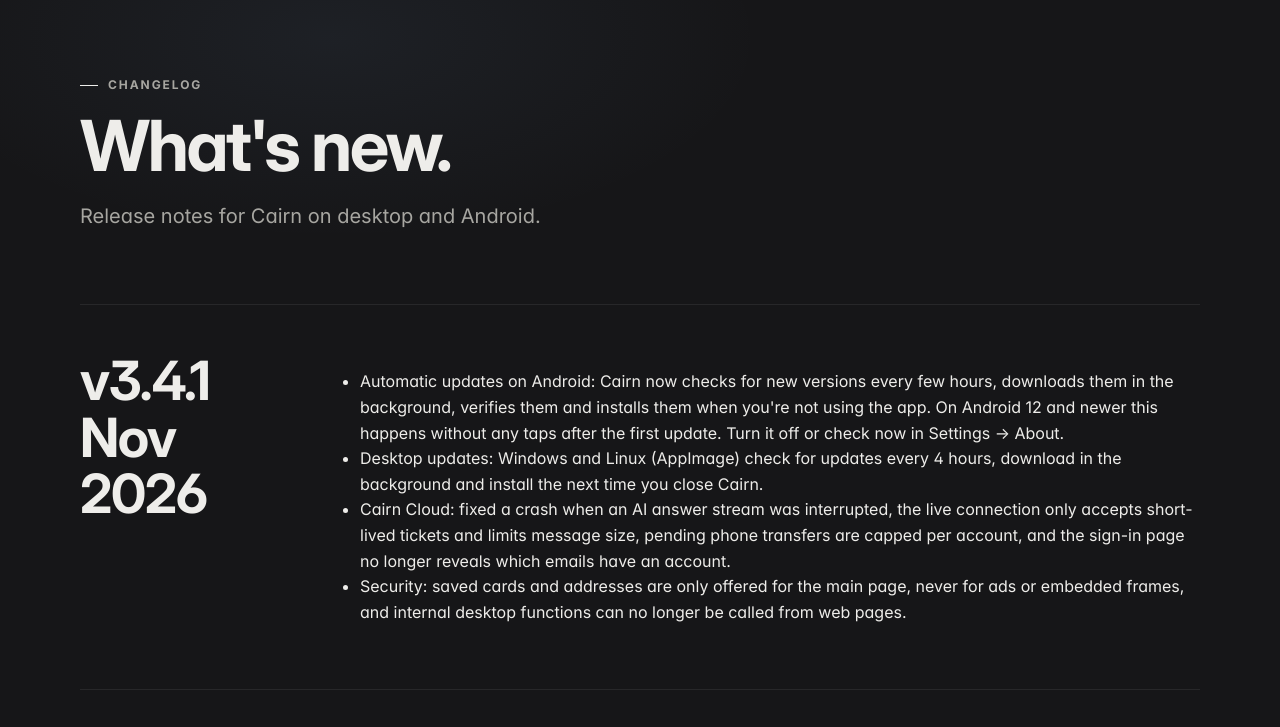
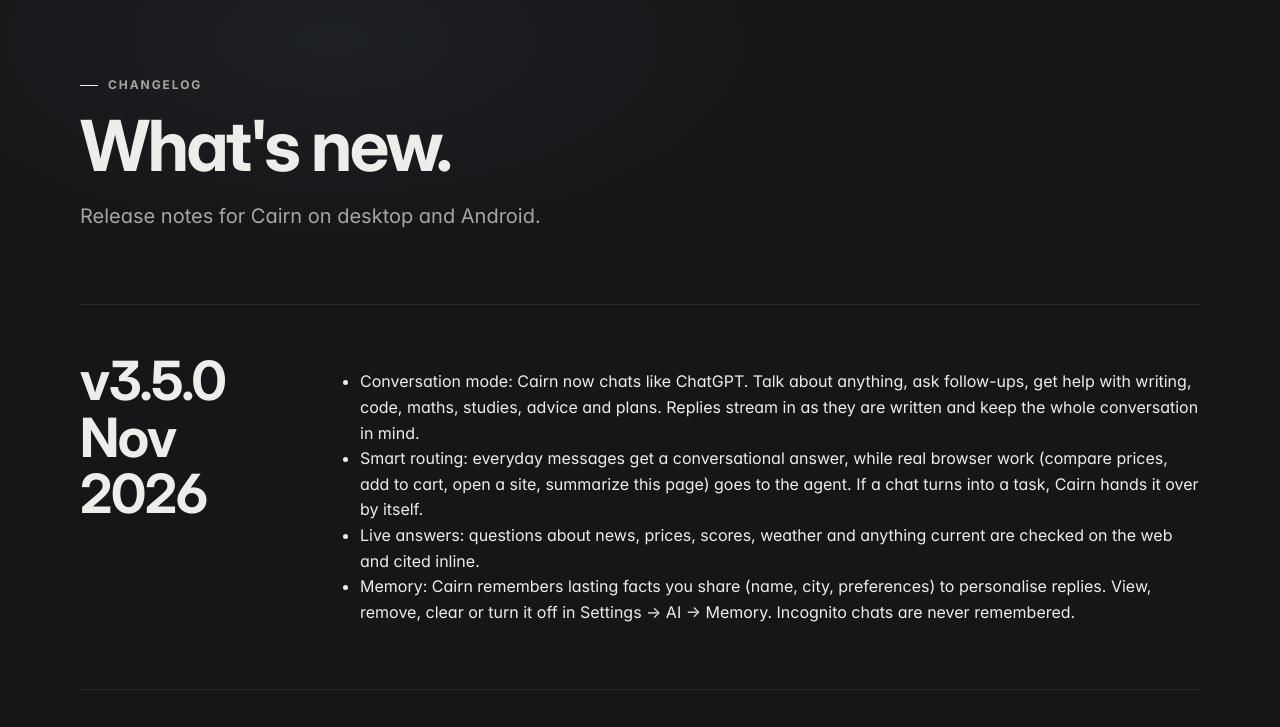
Before and after one commit to jangidpranshu1989-create/cairn, a plain HTML site: page changelog.html in a window 1280 px wide. Shown: the part 73-800 px from the top of the page. Drawn offline with Linux system fonts and the light colour scheme.

Commit message:
deploy: c88b13568bf5d11552ea16cc536e9b1ca30aaec3

```diff
--- a/changelog.html
+++ b/changelog.html
@@ -61,6 +61,12 @@
 
 <section class="sec" style="padding-top:16px">
   <div class="wrap log">
+  <article><h2>v3.5.0 <span>Nov 2026</span></h2><ul>
+  <li>Conversation mode: Cairn now chats like ChatGPT. Talk about anything, ask follow-ups, get help with writing, code, maths, studies, advice and plans. Replies stream in as they are written and keep the whole conversation in mind.</li>
+  <li>Smart routing: everyday messages get a conversational answer, while real browser work (compare prices, add to cart, open a site, summarize this page) goes to the agent. If a chat turns into a task, Cairn hands it over by itself.</li>
+  <li>Live answers: questions about news, prices, scores, weather and anything current are checked on the web and cited inline.</li>
+  <li>Memory: Cairn remembers lasting facts you share (name, city, preferences) to personalise replies. View, remove, clear or turn it off in Settings → AI → Memory. Incognito chats are never remembered.</li>
+  </ul></article>
   <article><h2>v3.4.1 <span>Nov 2026</span></h2><ul>
   <li>Automatic updates on Android: Cairn now checks for new versions every few hours, downloads them in the background, verifies them and installs them when you're not using the app. On Android 12 and newer this happens without any taps after the first update. Turn it off or check now in Settings → About.</li>
   <li>Desktop updates: Windows and Linux (AppImage) check for updates every 4 hours, download in the background and install the next time you close Cairn.</li>
```
